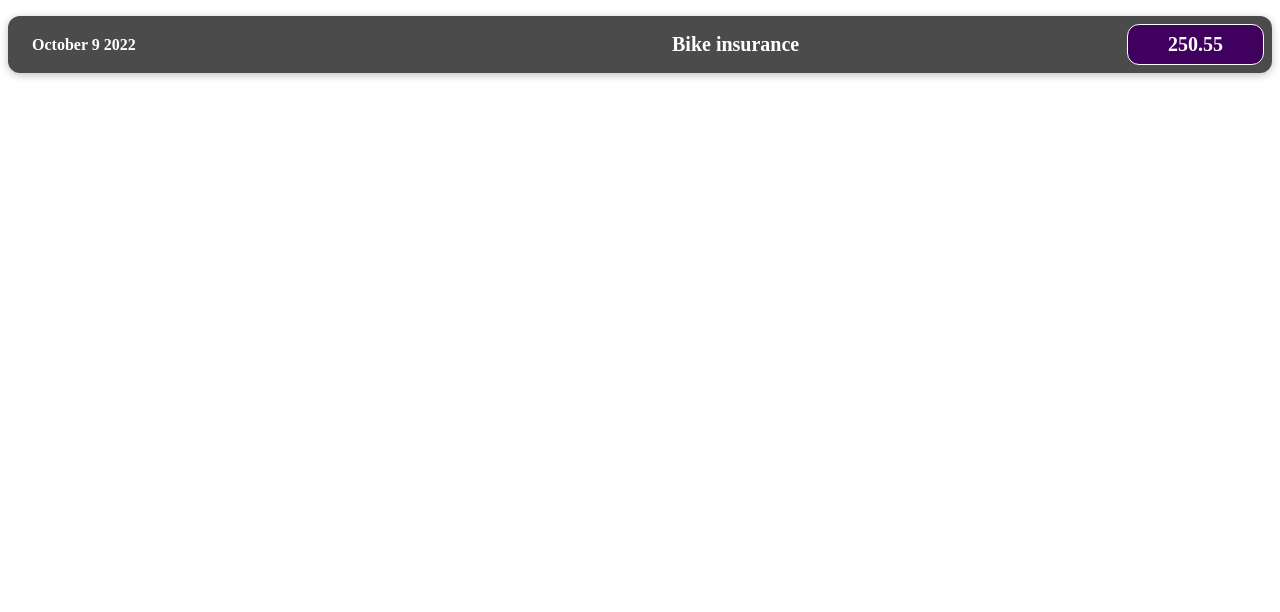
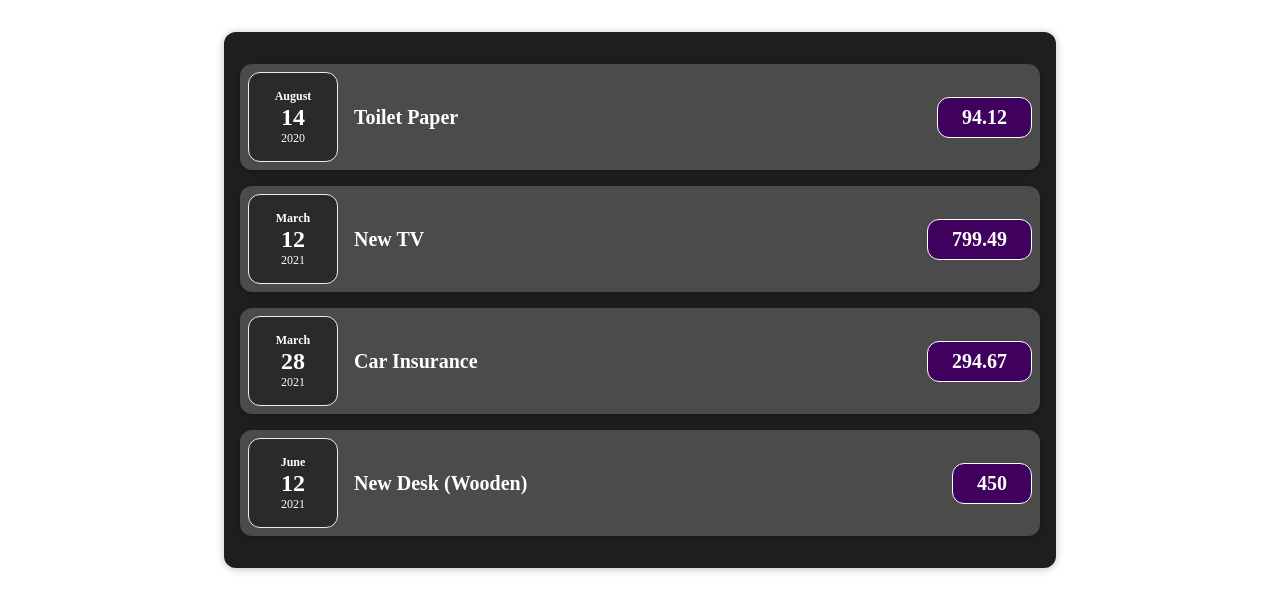
Before and after one commit to arcvin-corp/expense-tracker, a React (Create React App) app: page / in a window 1280 px wide. Shown: the top 612 px of the page. Built offline with nearby package versions, Linux system fonts and the light colour scheme.

Commit message:
WIP - Separated components

```diff
--- a/src/App.js
+++ b/src/App.js
@@ -1,9 +1,16 @@
-import ExpenseItem from "./components/ExpenseItem";
+import Expenses from "./components/Expenses";
 
 function App() {
+  const expenses = [
+    { id: "e1", title: "Toilet Paper", amount: 94.12, date: new Date(2020, 7, 14) },
+    { id: "e2", title: "New TV", amount: 799.49, date: new Date(2021, 2, 12) },
+    { id: "e3", title: "Car Insurance", amount: 294.67, date: new Date(2021, 2, 28) },
+    { id: "e4", title: "New Desk (Wooden)", amount: 450, date: new Date(2021, 5, 12) },
+  ];
+
   return (
     <div>
-      <ExpenseItem></ExpenseItem>
+      <Expenses expenses={expenses} />
     </div>
   );
 }
--- /dev/null
+++ b/src/components/ExpenseDate.css
@@ -0,0 +1,26 @@
+.expense-date {
+  display: flex;
+  flex-direction: column;
+  width: 5.5rem;
+  height: 5.5rem;
+  border: 1px solid #ececec;
+  background-color: #2a2a2a;
+  color: white;
+  border-radius: 12px;
+  align-items: center;
+  justify-content: center;
+}
+
+.expense-date__month {
+  font-size: 0.75rem;
+  font-weight: bold;
+}
+
+.expense-date__year {
+  font-size: 0.75rem;
+}
+
+.expense-date__day {
+  font-size: 1.5rem;
+  font-weight: bold;
+}
--- /dev/null
+++ b/src/components/ExpenseDate.js
@@ -0,0 +1,17 @@
+import "./ExpenseDate.css";
+
+function ExpenseDate(props) {
+  const month = props.date.toLocaleString("en-US", { month: "long" });
+  const day = props.date.toLocaleString("en-US", { day: "2-digit" });
+  const year = props.date.getFullYear();
+
+  return (
+    <div className="expense-date">
+      <div className="expense-date__month">{month}</div>
+      <div className="expense-date__day">{day}</div>
+      <div className="expense-date__year">{year}</div>
+    </div>
+  );
+}
+
+export default ExpenseDate;
--- a/src/components/ExpenseItem.js
+++ b/src/components/ExpenseItem.js
@@ -1,19 +1,15 @@
 import "./ExpenseItem.css";
-import { months } from "../config";
+import ExpenseDate from "./ExpenseDate";
 
-function ExpenseItem() {
-  const expenseDate = new Date();
-  const expenseTitle = "Bike insurance";
-  const expensePrice = 250.55;
+function ExpenseItem(props) {
+  const expsenseDate = props.date;
 
   return (
     <div className="expense-item">
-      <h2>{`${months[expenseDate.getMonth()]} ${expenseDate.getDate()} ${expenseDate.getFullYear()}`}</h2>
+      <ExpenseDate date={expsenseDate}></ExpenseDate>
       <div className="expense-item__description">
-        <h2>{expenseTitle}</h2>
-        <div className="expense-item__price">
-          <h2>{expensePrice}</h2>
-        </div>
+        <h2>{props.title}</h2>
+        <div className="expense-item__price">{props.amount}</div>
       </div>
     </div>
   );
--- /dev/null
+++ b/src/components/Expenses.css
@@ -0,0 +1,9 @@
+.expenses {
+  padding: 1rem;
+  background-color: rgb(31, 31, 31);
+  margin: 2rem auto;
+  width: 50rem;
+  max-width: 95%;
+  border-radius: 12px;
+  box-shadow: 0 1px 8px rgba(0, 0, 0, 0.25);
+}
--- /dev/null
+++ b/src/components/Expenses.js
@@ -0,0 +1,16 @@
+import "./Expenses.css";
+import ExpenseItem from "./ExpenseItem";
+
+function Expenses(props) {
+  const expenses = props.expenses;
+
+  return (
+    <div className="expenses">
+      {expenses.map((e) => (
+        <ExpenseItem key={e.id} title={e.title} amount={e.amount} date={e.date} />
+      ))}
+    </div>
+  );
+}
+
+export default Expenses;
```
